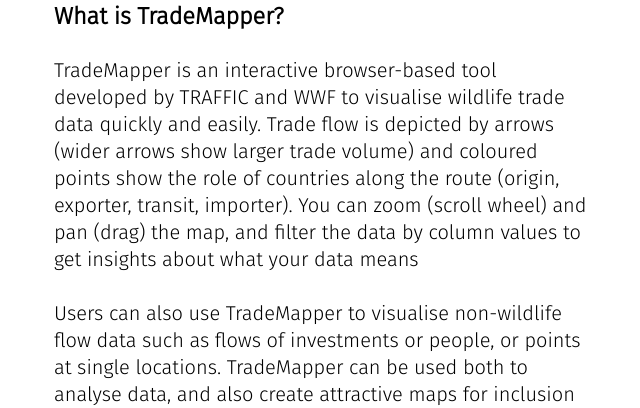
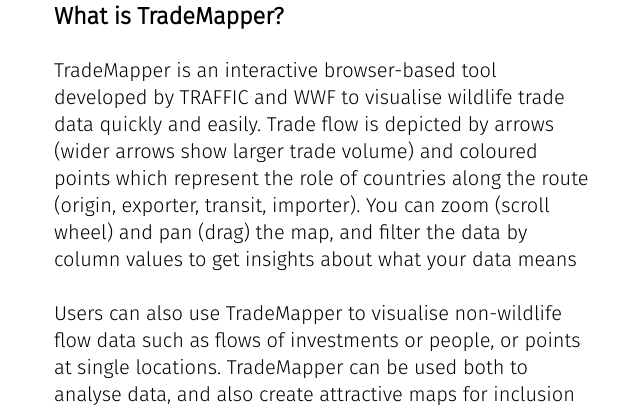
Before and after one commit to trademapper/trademapper-js, a Jekyll site: the page built from _pages/00_home.md, in a window 1280 px wide and 900 px high, cut to the strip 492-900 px from the top of the window. Shown: the whole strip, without its empty margins (466-1106 px from the left). Built offline with Jekyll 4.4.1, drawn with Linux system fonts in a browser that asks for light colours.

Commit message:
Update 00_home.md

```diff
--- a/_pages/00_home.md
+++ b/_pages/00_home.md
@@ -8,7 +8,7 @@
 
 ### What is TradeMapper?
 
-TradeMapper is an interactive browser-based tool developed by TRAFFIC and WWF to visualise wildlife trade data quickly and easily. Trade flow is depicted by arrows (wider arrows show larger trade volume) and coloured points show the role of countries along the route (origin, exporter, transit, importer). You can zoom (scroll wheel) and pan (drag) the map, and filter the data by column values to get insights about what your data means
+TradeMapper is an interactive browser-based tool developed by TRAFFIC and WWF to visualise wildlife trade data quickly and easily. Trade flow is depicted by arrows (wider arrows show larger trade volume) and coloured points which represent the role of countries along the route (origin, exporter, transit, importer). You can zoom (scroll wheel) and pan (drag) the map, and filter the data by column values to get insights about what your data means
 
 Users can also use TradeMapper to visualise non-wildlife flow data such as flows of investments or people, or points at single locations.  TradeMapper can be used both to analyse data, and also create attractive maps for inclusion in reports and presentations.
 
```
